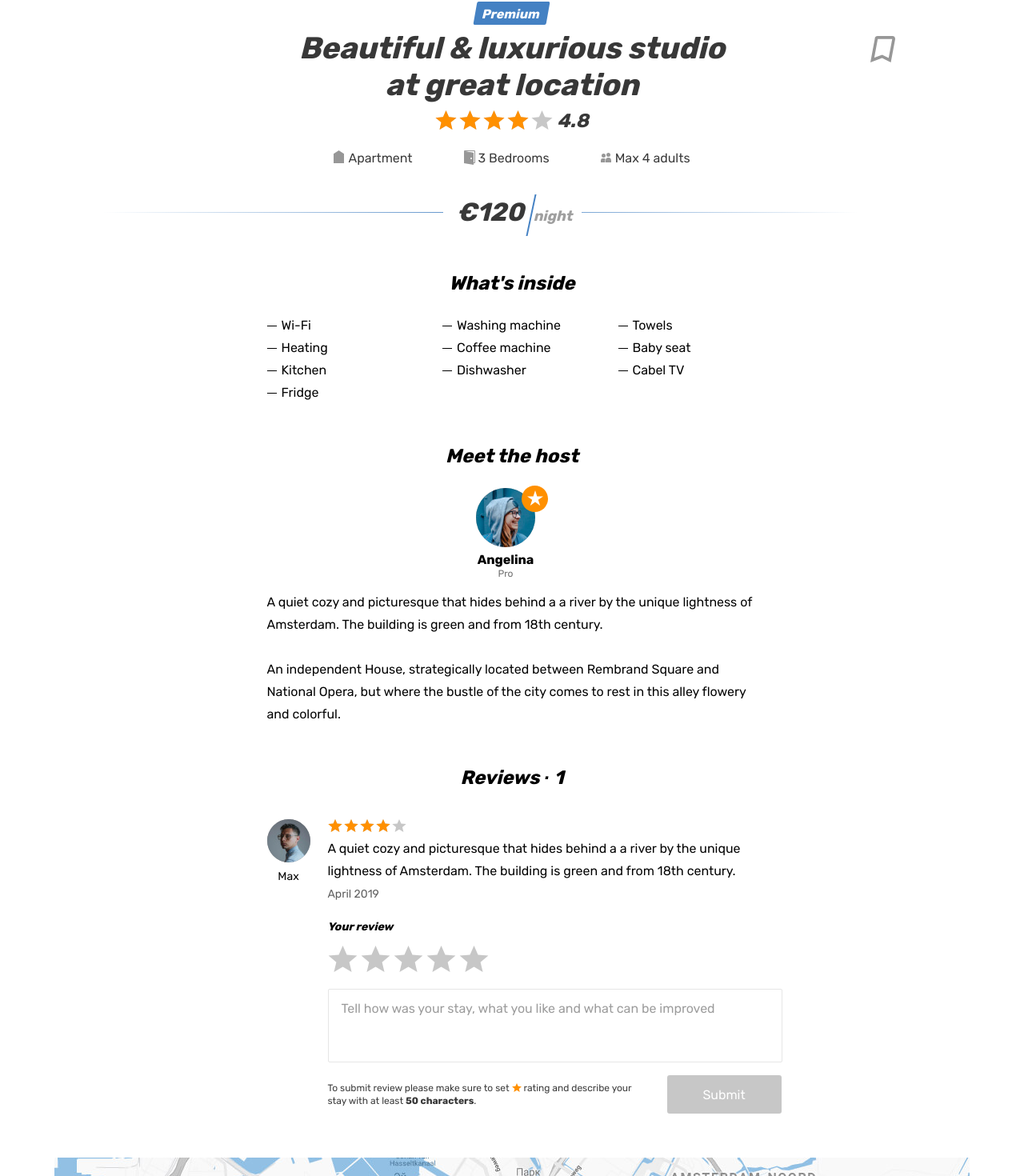
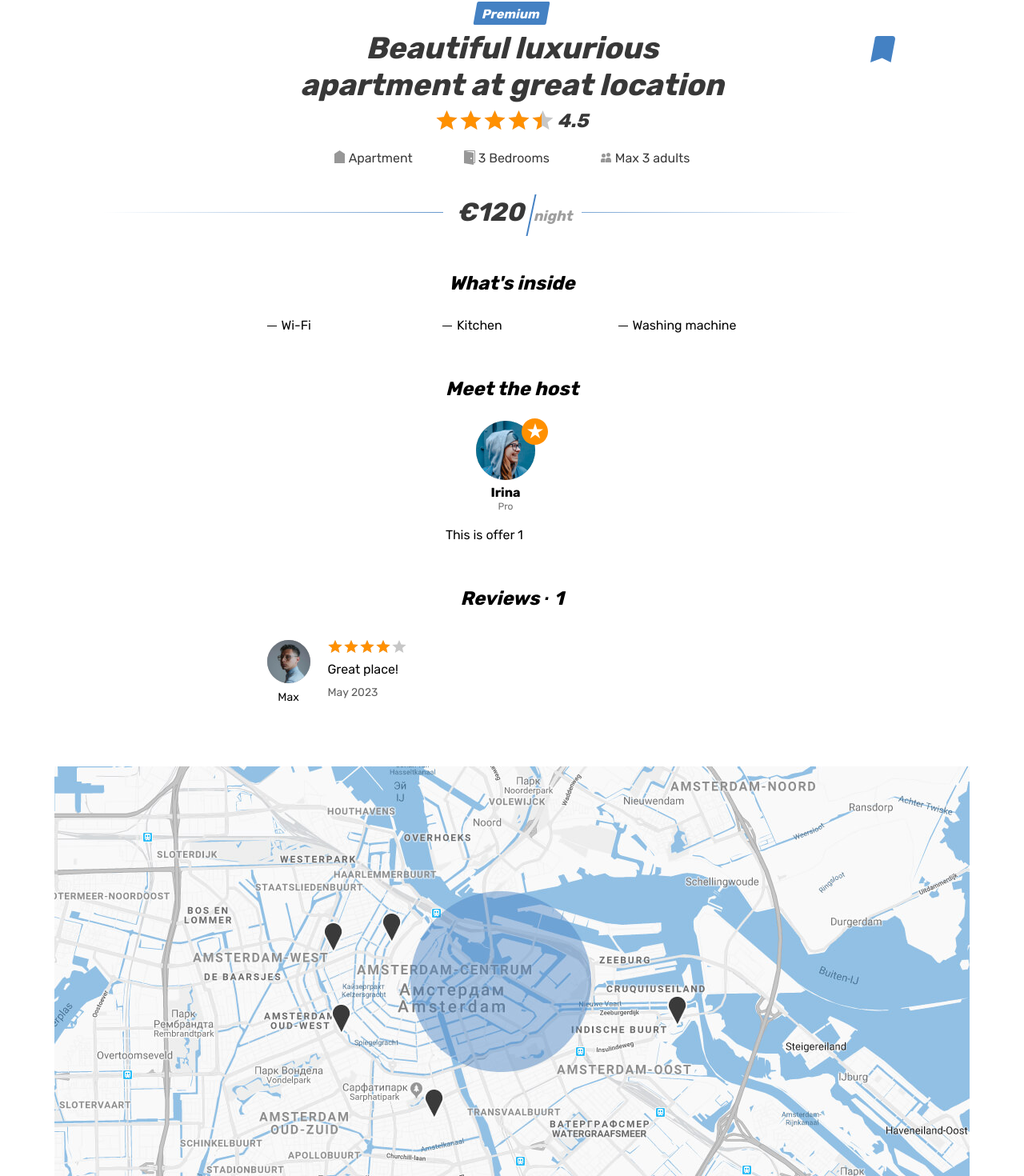
Before and after one commit to htmlacademy-react/2300497-six-cities-3, a React (Vite) app: page /offer/1 in a window 1280 px wide. Shown: the part 511-1981 px from the top of the page at 80% size. Built offline with nearby package versions, Linux system fonts and the light colour scheme.

Commit message:
Link rrd

```diff
--- a/src/components/app.tsx
+++ b/src/components/app.tsx
@@ -18,6 +18,7 @@ function App({ offersType }: AppScreenProps): JSX.Element {
     <BrowserRouter>
       <Routes>
         <Route
+          index
           path={AppRoute.Main}
           element={<MainPage offersType={offersCards} />}
         />
--- a/src/mocks/offers.ts
+++ b/src/mocks/offers.ts
@@ -10,7 +10,27 @@ const offersCards: OfferTypes[] = [
     price: 120,
     image: 'img/apartment-01.jpg',
     isPremium: true,
-    rating: 4.5
+    rating: 4.5,
+    bedRooms: 3,
+    maxAdults: 3,
+    goods: ['Wi-Fi', 'Kitchen', 'Washing machine'],
+    host: {
+      name: 'Irina',
+      isPro: true,
+      avatarUrl: 'img/avatar-angelina.jpg'
+    },
+    reviews: [
+      {
+        id: 1,
+        user: {
+          name: 'Max',
+          avatarUrl: 'img/avatar-max.jpg'
+        },
+        rating: 4,
+        comment: 'Great place!',
+        date: '2023-05-01'
+      }
+    ],
   },
   {
     id: 2,
@@ -23,6 +43,26 @@ const offersCards: OfferTypes[] = [
     image: 'img/room.jpg',
     isPremium: false,
     rating: 3.5,
+    bedRooms: 3,
+    maxAdults: 3,
+    goods: ['Wi-Fi', 'Kitchen', 'Washing machine'],
+    host: {
+      name: 'Irina',
+      isPro: true,
+      avatarUrl: 'img/avatar-angelina.jpg'
+    },
+    reviews: [
+      {
+        id: 1,
+        user: {
+          name: 'Max',
+          avatarUrl: 'img/avatar-max.jpg'
+        },
+        rating: 4,
+        comment: 'Great place!',
+        date: '2023-05-01'
+      }
+    ],
   },
   {
     id: 3,
@@ -35,9 +75,29 @@ const offersCards: OfferTypes[] = [
     image: 'img/apartment-02.jpg',
     isPremium: false,
     rating: 4.0,
+    bedRooms: 3,
+    maxAdults: 3,
+    goods: ['Wi-Fi', 'Kitchen', 'Washing machine'],
+    host: {
+      name: 'Irina',
+      isPro: true,
+      avatarUrl: 'img/avatar-angelina.jpg'
+    },
+    reviews: [
+      {
+        id: 1,
+        user: {
+          name: 'Max',
+          avatarUrl: 'img/avatar-max.jpg'
+        },
+        rating: 4,
+        comment: 'Great place!',
+        date: '2023-05-01'
+      }
+    ],
   },
   {
-    id:4,
+    id: 4,
     city: 'Amsterdam',
     isFavorite: false,
     name: 'Nice, cozy, warm big bed apartment',
@@ -47,6 +107,26 @@ const offersCards: OfferTypes[] = [
     image: 'img/apartment-03.jpg',
     isPremium: true,
     rating: 5.0,
+    bedRooms: 3,
+    maxAdults: 3,
+    goods: ['Wi-Fi', 'Kitchen', 'Washing machine'],
+    host: {
+      name: 'Irina',
+      isPro: true,
+      avatarUrl: 'img/avatar-angelina.jpg'
+    },
+    reviews: [
+      {
+        id: 1,
+        user: {
+          name: 'Max',
+          avatarUrl: 'img/avatar-max.jpg'
+        },
+        rating: 4,
+        comment: 'Great place!',
+        date: '2023-05-01'
+      }
+    ],
   }
 ];
 
--- a/src/pages/offer/offer.tsx
+++ b/src/pages/offer/offer.tsx
@@ -1,28 +1,42 @@
-function Offer () {
+import { useParams } from 'react-router-dom';
+import { Link } from 'react-router-dom';
+import offersCards from '../../mocks/offers';
+import NotFoundScreen from '../../components/not-found';
+
+
+
+function Offer() {
+  const { id } = useParams();
+
+  const offer = offersCards.find((item) => item.id === Number(id));
+
+  if (!offer) {
+    return <NotFoundScreen />;
+  }
+
   return (
     <div className="page">
       <header className="header">
         <div className="container">
           <div className="header__wrapper">
             <div className="header__left">
-              <a className="header__logo-link" href="main.html">
+              <Link to="/" className="header__logo-link">
                 <img className="header__logo" src="img/logo.svg" alt="6 cities logo" width="81" height="41"/>
-              </a>
+              </Link>
             </div>
             <nav className="header__nav">
               <ul className="header__nav-list">
                 <li className="header__nav-item user">
-                  <a className="header__nav-link header__nav-link--profile" href="#">
-                    <div className="header__avatar-wrapper user__avatar-wrapper">
-                    </div>
+                  <Link className="header__nav-link header__nav-link--profile" to="/favorites">
+                    <div className="header__avatar-wrapper user__avatar-wrapper"></div>
                     <span className="header__user-name user__name">Oliver.conner@gmail.com</span>
                     <span className="header__favorite-count">3</span>
-                  </a>
+                  </Link>
                 </li>
                 <li className="header__nav-item">
-                  <a className="header__nav-link" href="#">
+                  <Link className="header__nav-link" to="#">
                     <span className="header__signout">Sign out</span>
-                  </a>
+                  </Link>
                 </li>
               </ul>
             </nav>
@@ -56,170 +70,105 @@ function Offer () {
           </div>
           <div className="offer__container container">
             <div className="offer__wrapper">
+              {offer.isPremium && (
                 <div className="offer__mark">
                   <span>Premium</span>
                 </div>
+              )}
               <div className="offer__name-wrapper">
-                <h1 className="offer__name">
-                  Beautiful &amp; luxurious studio at great location
-                </h1>
-                <button className="offer__bookmark-button button" type="button">
+                <h1 className="offer__name">{offer.name}</h1>
+                <button className={`offer__bookmark-button button ${offer.isFavorite ? 'offer__bookmark-button--active' : ''}`} type="button">
                   <svg className="offer__bookmark-icon" width="31" height="33">
                     <use xlinkHref="#icon-bookmark"></use>
                   </svg>
-                  <span className="visually-hidden">To bookmarks</span>
+                  <span className="visually-hidden">{offer.isFavorite ? 'In bookmarks' : 'To bookmarks'}</span>
                 </button>
               </div>
               <div className="offer__rating rating">
                 <div className="offer__stars rating__stars">
-                  <span style={{width: '80%'}}></span>
+                  <span style={{width: `${(offer.rating / 5) * 100}%`}}></span>
                   <span className="visually-hidden">Rating</span>
                 </div>
-                <span className="offer__rating-value rating__value">4.8</span>
+                <span className="offer__rating-value rating__value">{offer.rating}</span>
               </div>
               <ul className="offer__features">
                 <li className="offer__feature offer__feature--entire">
-                  Apartment
+                  {offer.type}
                 </li>
                 <li className="offer__feature offer__feature--bedrooms">
-                  3 Bedrooms
+                  {offer.bedRooms} Bedroom{offer.bedRooms !== 1 ? 's' : ''}
                 </li>
                 <li className="offer__feature offer__feature--adults">
-                  Max 4 adults
+                  Max {offer.maxAdults} adult{offer.maxAdults !== 1 ? 's' : ''}
                 </li>
               </ul>
               <div className="offer__price">
-                <b className="offer__price-value">&euro;120</b>
+                <b className="offer__price-value">&euro;{offer.price}</b>
                 <span className="offer__price-text">&nbsp;night</span>
               </div>
               <div className="offer__inside">
                 <h2 className="offer__inside-title">What&apos;s inside</h2>
                 <ul className="offer__inside-list">
-                  <li className="offer__inside-item">
-                    Wi-Fi
+                  {offer.goods.map((good) => (
+                    <li key={good} className="offer__inside-item">
+                      {good}
                     </li>
-                  <li className="offer__inside-item">
-                    Washing machine
-                  </li>
-                  <li className="offer__inside-item">
-                    Towels
-                  </li>
-                  <li className="offer__inside-item">
-                    Heating
-                  </li>
-                  <li className="offer__inside-item">
-                    Coffee machine
-                  </li>
-                  <li className="offer__inside-item">
-                    Baby seat
-                  </li>
-                  <li className="offer__inside-item">
-                    Kitchen
-                  </li>
-                  <li className="offer__inside-item">
-                    Dishwasher
-                  </li>
-                  <li className="offer__inside-item">
-                    Cabel TV
-                  </li>
-                  <li className="offer__inside-item">
-                    Fridge
-                  </li>
+                  ))}
                 </ul>
               </div>
               <div className="offer__host">
                 <h2 className="offer__host-title">Meet the host</h2>
                 <div className="offer__host-user user">
-                  <div className="offer__avatar-wrapper offer__avatar-wrapper--pro user__avatar-wrapper">
-                    <img className="offer__avatar user__avatar" src="img/avatar-angelina.jpg" width="74" height="74" alt="Host avatar"/>
+                  <div className={`offer__avatar-wrapper user__avatar-wrapper ${offer.host.isPro ? 'offer__avatar-wrapper--pro' : ''}`}>
+                    <img className="offer__avatar user__avatar" src={offer.host.avatarUrl} width="74" height="74" alt="Host avatar"/>
                   </div>
                   <span className="offer__user-name">
-                    Angelina
+                    {offer.host.name}
                   </span>
+                  {offer.host.isPro && (
                     <span className="offer__user-status">
                       Pro
                     </span>
+                  )}
                 </div>
                 <div className="offer__description">
-                  <p className="offer__text">
-                    A quiet cozy and picturesque that hides behind a a river by the unique lightness of Amsterdam. The building is green and from 18th century.
+                  {offer.description.split('\n').map((paragraph, i) => (
+                    <p key={i} className="offer__text">
+                      {paragraph}
                     </p>
-                  <p className="offer__text">
-                    An independent House, strategically located between Rembrand Square and National Opera, but where the bustle of the city comes to rest in this alley flowery and colorful.
-                  </p>
+                  ))}
                 </div>
               </div>
               <section className="offer__reviews reviews">
-                <h2 className="reviews__title">Reviews &middot; <span className="reviews__amount">1</span></h2>
+                <h2 className="reviews__title">Reviews &middot; <span className="reviews__amount">{offer.reviews.length}</span></h2>
                 <ul className="reviews__list">
-                  <li className="reviews__item">
+                  {offer.reviews.map((review) => (
+                    <li key={review.id} className="reviews__item">
                       <div className="reviews__user user">
                         <div className="reviews__avatar-wrapper user__avatar-wrapper">
-                        <img className="reviews__avatar user__avatar" src="img/avatar-max.jpg" width="54" height="54" alt="Reviews avatar"/>
+                          <img className="reviews__avatar user__avatar" src={review.user.avatarUrl} width="54" height="54" alt="Reviews avatar"/>
                         </div>
                         <span className="reviews__user-name">
-                        Max
+                          {review.user.name}
                         </span>
                       </div>
                       <div className="reviews__info">
                         <div className="reviews__rating rating">
                           <div className="reviews__stars rating__stars">
-                          <span style={{width: '80%'}}></span>
+                            <span style={{width: `${(review.rating / 5) * 100}%`}}></span>
                             <span className="visually-hidden">Rating</span>
                           </div>
                         </div>
                         <p className="reviews__text">
-                        A quiet cozy and picturesque that hides behind a a river by the unique lightness of Amsterdam. The building is green and from 18th century.
+                          {review.comment}
                         </p>
-                      <time className="reviews__time" dateTime="2019-04-24">April 2019</time>
+                        <time className="reviews__time" dateTime={review.date}>{new Date(review.date).toLocaleDateString('en-US', { month: 'long', year: 'numeric' })}</time>
                       </div>
                     </li>
+                  ))}
                 </ul>
                 <form className="reviews__form form" action="#" method="post">
-                  <label className="reviews__label form__label" htmlFor="review">Your review</label>
-                  <div className="reviews__rating-form form__rating">
-                    <input className="form__rating-input visually-hidden" name="rating" value="5" id="5-stars" type="radio"/>
-                    <label htmlFor="5-stars" className="reviews__rating-label form__rating-label" title="perfect">
-                      <svg className="form__star-image" width="37" height="33">
-                        <use xlinkHref="#icon-star"></use>
-                      </svg>
-                    </label>
-
-                    <input className="form__rating-input visually-hidden" name="rating" value="4" id="4-stars" type="radio"/>
-                    <label htmlFor="4-stars" className="reviews__rating-label form__rating-label" title="good">
-                      <svg className="form__star-image" width="37" height="33">
-                        <use xlinkHref="#icon-star"></use>
-                      </svg>
-                    </label>
-
-                    <input className="form__rating-input visually-hidden" name="rating" value="3" id="3-stars" type="radio"/>
-                    <label htmlFor="3-stars" className="reviews__rating-label form__rating-label" title="not bad">
-                      <svg className="form__star-image" width="37" height="33">
-                        <use xlinkHref="#icon-star"></use>
-                      </svg>
-                    </label>
-
-                    <input className="form__rating-input visually-hidden" name="rating" value="2" id="2-stars" type="radio"/>
-                    <label htmlFor="2-stars" className="reviews__rating-label form__rating-label" title="badly">
-                      <svg className="form__star-image" width="37" height="33">
-                        <use xlinkHref="#icon-star"></use>
-                      </svg>
-                    </label>
-
-                    <input className="form__rating-input visually-hidden" name="rating" value="1" id="1-star" type="radio"/>
-                    <label htmlFor="1-star" className="reviews__rating-label form__rating-label" title="terribly">
-                      <svg className="form__star-image" width="37" height="33">
-                        <use xlinkHref="#icon-star"></use>
-                      </svg>
-                    </label>
-                  </div>
-                  <textarea className="reviews__textarea form__textarea" id="review" name="review" placeholder="Tell how was your stay, what you like and what can be improved"></textarea>
-                  <div className="reviews__button-wrapper">
-                    <p className="reviews__help">
-                      To submit review please make sure to set <span className="reviews__star">rating</span> and describe your stay with at least <b className="reviews__text-amount">50 characters</b>.
-                    </p>
-                    <button className="reviews__submit form__submit button" type="submit" disabled>Submit</button>
-                  </div>
+                  {/*ОТЗЫВЫ! */}
                 </form>
               </section>
             </div>
@@ -230,51 +179,28 @@ function Offer () {
           <section className="near-places places">
             <h2 className="near-places__title">Other places in the neighbourhood</h2>
             <div className="near-places__list places__list">
-              <article className="near-places__card place-card">
+              {offersCards
+                .filter((item) => item.city === offer.city && item.id !== offer.id)
+                .slice(0, 3)
+                .map((nearbyOffer) => (
+                  <article key={nearbyOffer.id} className="near-places__card place-card">
+                    {nearbyOffer.isPremium && (
+                      <div className="place-card__mark">
+                        <span>Premium</span>
+                      </div>
+                    )}
                     <div className="near-places__image-wrapper place-card__image-wrapper">
-                  <a href="#">
-                    <img className="place-card__image" src="img/room.jpg" width="260" height="200" alt="Place image"/>
-                  </a>
+                      <Link to={`/offer/${nearbyOffer.id}`}>
+                        <img className="place-card__image" src={nearbyOffer.image} width="260" height="200" alt="Place image"/>
+                      </Link>
                     </div>
                     <div className="place-card__info">
                       <div className="place-card__price-wrapper">
                         <div className="place-card__price">
-                      <b className="place-card__price-value">&euro;80</b>
+                          <b className="place-card__price-value">&euro;{nearbyOffer.price}</b>
                           <span className="place-card__price-text">&#47;&nbsp;night</span>
                         </div>
-                    <button className="place-card__bookmark-button place-card__bookmark-button--active button" type="button">
-                      <svg className="place-card__bookmark-icon" width="18" height="19">
-                        <use xlinkHref="#icon-bookmark"></use>
-                      </svg>
-                      <span className="visually-hidden">In bookmarks</span>
-                    </button>
-                  </div>
-                  <div className="place-card__rating rating">
-                    <div className="place-card__stars rating__stars">
-                      <span style={{width: '80%'}}></span>
-                      <span className="visually-hidden">Rating</span>
-                    </div>
-                  </div>
-                  <h2 className="place-card__name">
-                    <a href="#">Wood and stone place</a>
-                  </h2>
-                  <p className="place-card__type">Room</p>
-                </div>
-              </article>
-
-              <article className="near-places__card place-card">
-                <div className="near-places__image-wrapper place-card__image-wrapper">
-                  <a href="#">
-                    <img className="place-card__image" src="img/apartment-02.jpg" width="260" height="200" alt="Place image"/>
-                  </a>
-                </div>
-                <div className="place-card__info">
-                  <div className="place-card__price-wrapper">
-                    <div className="place-card__price">
-                      <b className="place-card__price-value">&euro;132</b>
-                      <span className="place-card__price-text">&#47;&nbsp;night</span>
-                    </div>
-                    <button className="place-card__bookmark-button button" type="button">
+                        <button className={`place-card__bookmark-button button ${nearbyOffer.isFavorite ? 'place-card__bookmark-button--active' : ''}`} type="button">
                           <svg className="place-card__bookmark-icon" width="18" height="19">
                             <use xlinkHref="#icon-bookmark"></use>
                           </svg>
@@ -283,51 +209,17 @@ function Offer () {
                       </div>
                       <div className="place-card__rating rating">
                         <div className="place-card__stars rating__stars">
-                      <span style={{width: '80%'}}></span>
+                          <span style={{width: `${(nearbyOffer.rating / 5) * 100}%`}}></span>
                           <span className="visually-hidden">Rating</span>
                         </div>
                       </div>
                       <h2 className="place-card__name">
-                    <a href="#">Canal View Prinsengracht</a>
+                        <Link to={`/offer/${nearbyOffer.id}`}>{nearbyOffer.name}</Link>
                       </h2>
-                  <p className="place-card__type">Apartment</p>
+                      <p className="place-card__type">{nearbyOffer.type}</p>
                     </div>
                   </article>
-
-              <article className="near-places__card place-card">
-                <div className="place-card__mark">
-                  <span>Premium</span>
-                </div>
-                <div className="near-places__image-wrapper place-card__image-wrapper">
-                  <a href="#">
-                    <img className="place-card__image" src="img/apartment-03.jpg" width="260" height="200" alt="Place image"/>
-                  </a>
-                </div>
-                <div className="place-card__info">
-                  <div className="place-card__price-wrapper">
-                    <div className="place-card__price">
-                      <b className="place-card__price-value">&euro;180</b>
-                      <span className="place-card__price-text">&#47;&nbsp;night</span>
-                    </div>
-                    <button className="place-card__bookmark-button button" type="button">
-                      <svg className="place-card__bookmark-icon" width="18" height="19">
-                        <use xlinkHref="#icon-bookmark"></use>
-                      </svg>
-                      <span className="visually-hidden">To bookmarks</span>
-                    </button>
-                  </div>
-                  <div className="place-card__rating rating">
-                    <div className="place-card__stars rating__stars">
-                      <span style={{width: '100%'}}></span>
-                      <span className="visually-hidden">Rating</span>
-                    </div>
-                  </div>
-                  <h2 className="place-card__name">
-                    <a href="#">Nice, cozy, warm big bed apartment</a>
-                  </h2>
-                  <p className="place-card__type">Apartment</p>
-                </div>
-              </article>
+                ))}
             </div>
           </section>
         </div>
```
Also changed, not shown: src/components/cities-cards.tsx (+4 -3 lines), src/mocks/offer.ts (+21 -0 lines). Lines whose indentation alone changed are shown as unchanged.
